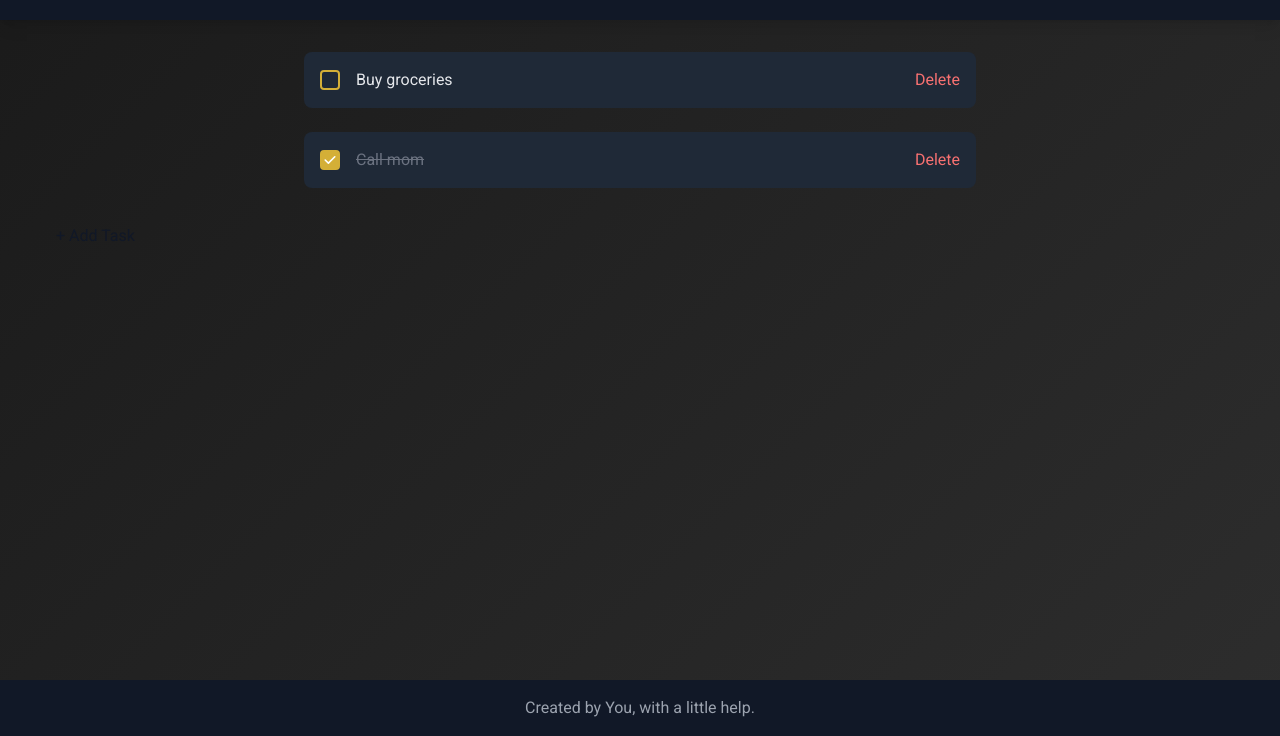
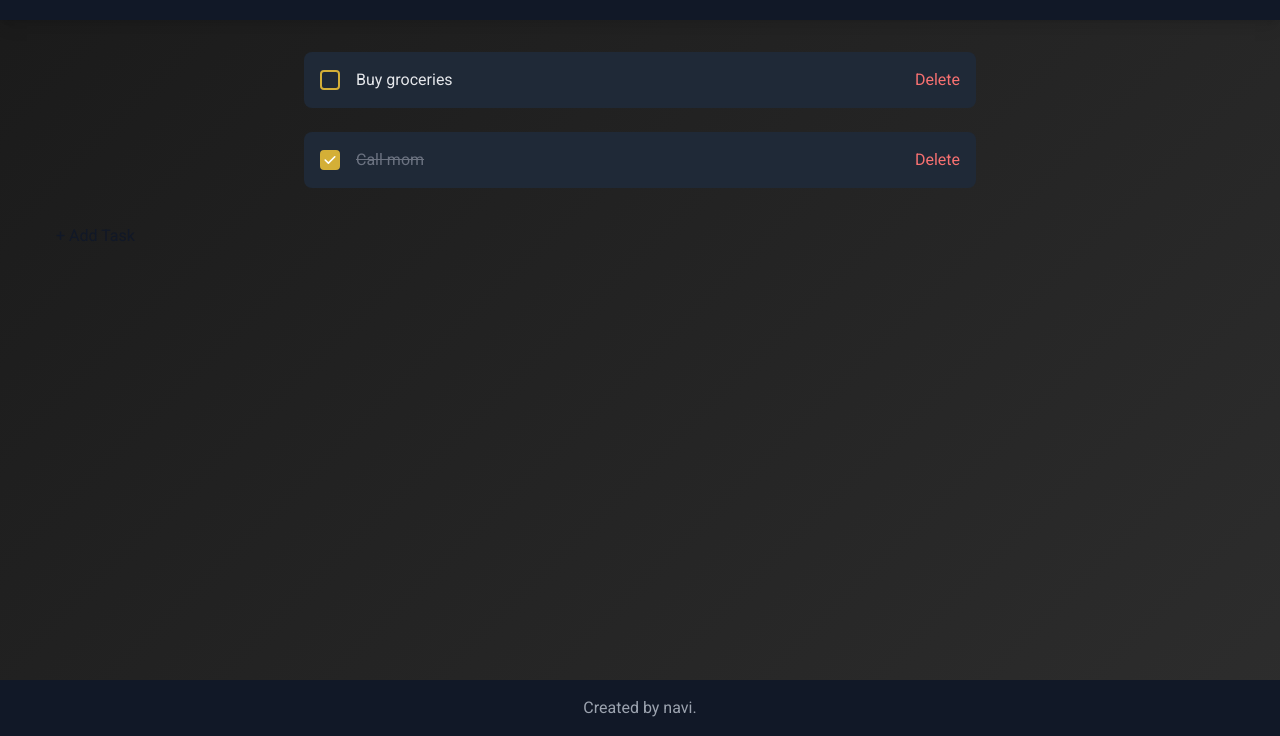
Before and after one commit to Navaneeth223/wed-dolist, a plain HTML site: page index.html in a window 1280 px wide. Shown: the part 64-800 px from the top of the page. Drawn offline with nearby package versions, Linux system fonts and the light colour scheme.

Commit message:
Update index.html

```diff
--- a/index.html
+++ b/index.html
@@ -94,7 +94,7 @@
 
   <!-- Footer -->
   <footer class="bg-gray-900 p-4 text-center text-gray-400">
-    Created by You, with a little help.
+    Created by navi.
   </footer>
 
   <script>
```
